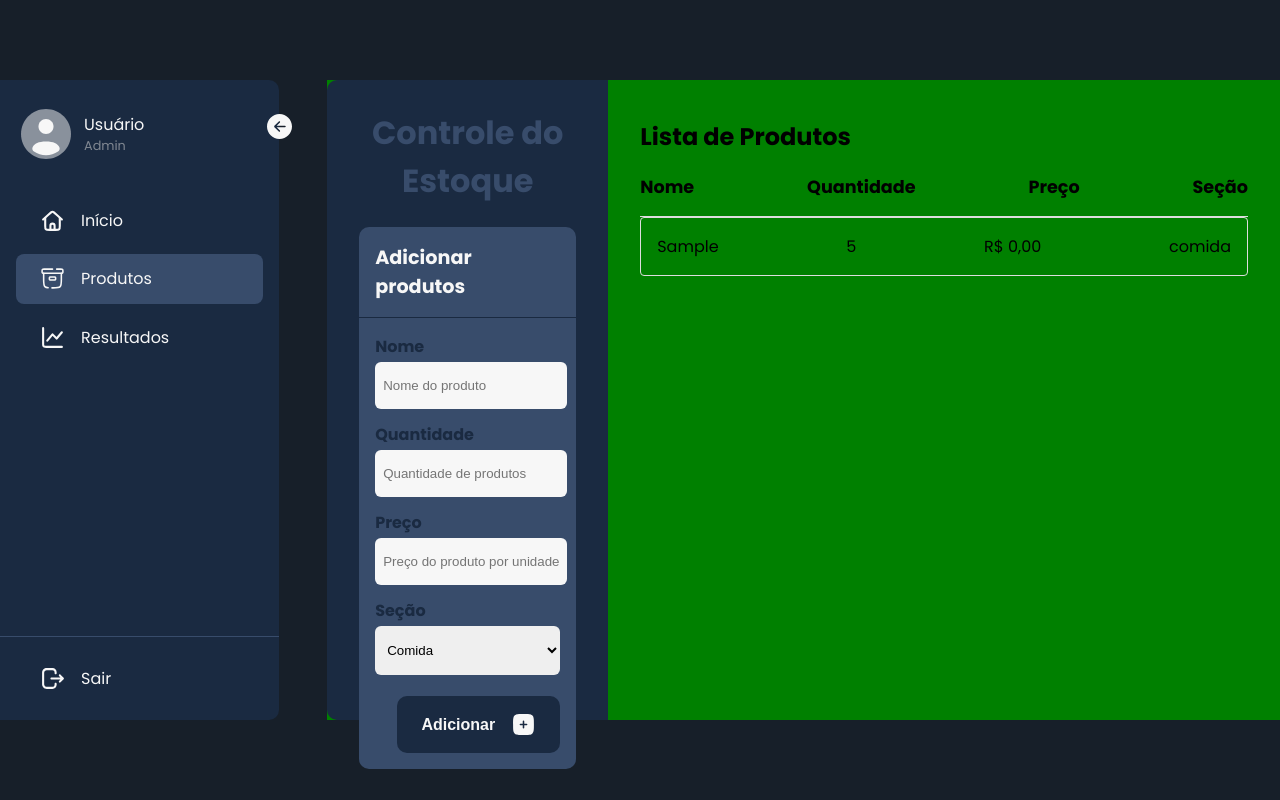
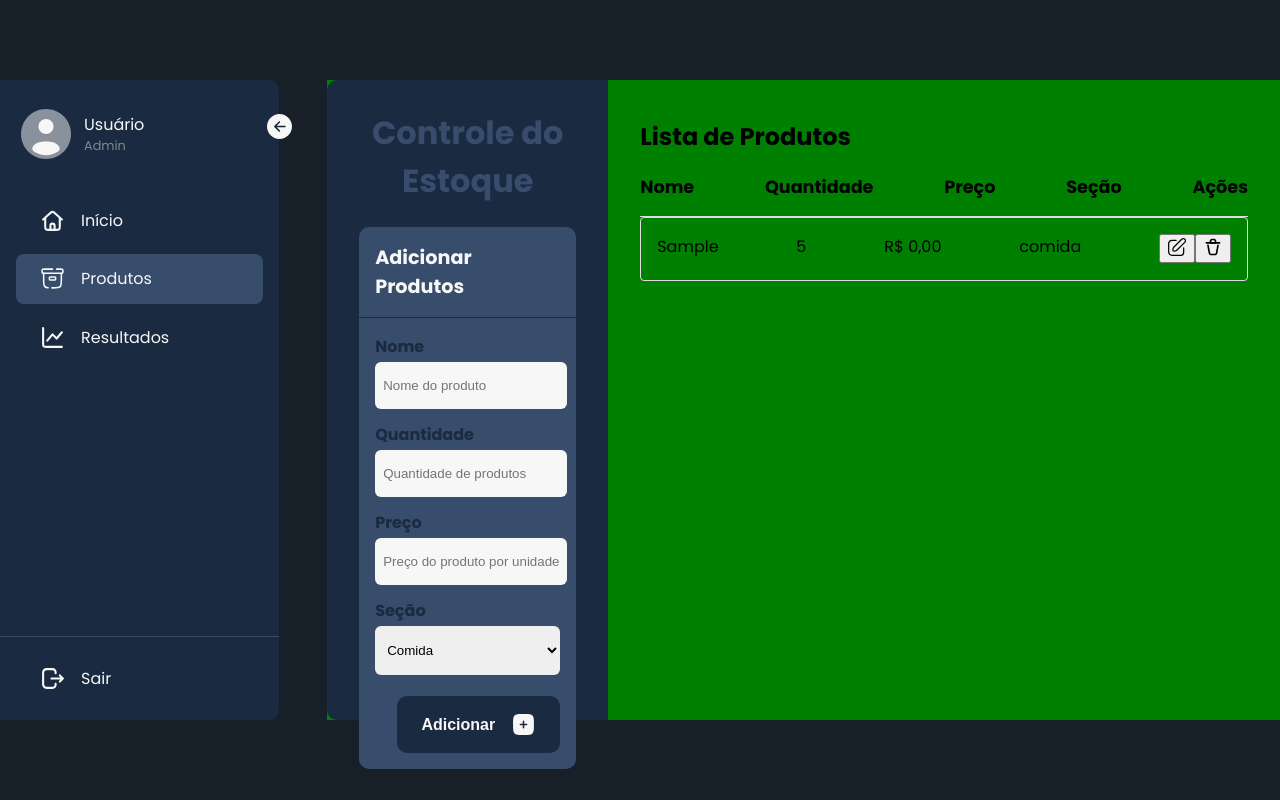
Before and after one commit to goncalvespedrogom/Controle-De-Estoque, a Next.js app: page /products in a window 1280 px wide. Both pictures are taken after typing "Sample", "5", "Sample" into the empty fields and a click on the button "Adicionar". Built offline with nearby package versions, Linux system fonts and the light colour scheme.

Commit message:
Btns de remover e editar produto

```diff
--- a/src/app/products/page.tsx
+++ b/src/app/products/page.tsx
@@ -4,6 +4,8 @@ import React, { useState } from 'react';
 import Image from 'next/image';
 import styles from '@/styles/products.module.css';
 import Add from '@/assets/add.svg';
+import EditIcon from '@/assets/edit.svg'; // Ícone de editar
+import TrashIcon from '@/assets/trash.svg'; // Ícone de remover
 
 const Products = () => {
   const [products, setProducts] = useState<any[]>([]);
@@ -14,7 +16,8 @@ const Products = () => {
     category: 'comida',
   });
 
-  // Função para formatar o preço como moeda brasileira
+  const [editingProductId, setEditingProductId] = useState<number | null>(null);
+
   const formatPrice = (value: number) => {
     return value.toLocaleString('pt-BR', {
       style: 'currency',
@@ -22,40 +25,46 @@ const Products = () => {
     });
   };
 
-  // Função para converter o valor do input para número corretamente
   const parsePrice = (value: string): number => {
-    // Substituir vírgula por ponto e converter para número
     return parseFloat(value.replace(',', '.').replace(/[^\d.]/g, '')) || 0;
   };
 
   const handleChange = (e: React.ChangeEvent<HTMLInputElement | HTMLSelectElement>) => {
     const { name, value } = e.target;
 
-    if (name === 'price') {
-      setFormData((prevState) => ({
-        ...prevState,
-        price: value, // Mantém a vírgula para exibição correta no input
-      }));
-    } else {
     setFormData((prevState) => ({
       ...prevState,
       [name]: value,
     }));
-    }
   };
 
   const handleSubmit = (e: React.FormEvent) => {
     e.preventDefault();
 
+    const newPrice = parsePrice(formData.price);
+    const newQuantity = parseInt(formData.quantity);
+
+    if (editingProductId !== null) {
+      const updatedProducts = products.map((product) =>
+        product.id === editingProductId
+          ? {
+              ...product,
+              productName: formData.productName,
+              quantity: newQuantity,
+              price: newPrice,
+              category: formData.category,
+            }
+          : product
+      );
+
+      setProducts(updatedProducts);
+      setEditingProductId(null);
+    } else {
       const existingProduct = products.find(
         (product) => product.productName === formData.productName
       );
 
-    const newPrice = parsePrice(formData.price);
-    const newQuantity = parseInt(formData.quantity);
-
       if (existingProduct) {
-      // Atualiza a média do preço e soma as quantidades
         const updatedProducts = products.map((product) =>
           product.productName === formData.productName
             ? {
@@ -68,25 +77,38 @@ const Products = () => {
 
         setProducts(updatedProducts);
       } else {
-      // Adiciona um novo produto
         setProducts((prevProducts) => [
           ...prevProducts,
           {
             ...formData,
             id: Date.now(),
-          price: newPrice, // Converte para número antes de salvar
+            price: newPrice,
             quantity: newQuantity,
           },
         ]);
       }
+    }
 
-    // Resetando o formulário
     setFormData({
       productName: '',
       quantity: '',
       price: '',
       category: 'comida',
     });
+  };
+
+  const handleEdit = (product: any) => {
+    setEditingProductId(product.id);
+    setFormData({
+      productName: product.productName,
+      quantity: product.quantity.toString(),
+      price: product.price.toString().replace('.', ','),
+      category: product.category,
+    });
+  };
+
+  const handleRemove = (productId: number) => {
+    setProducts(products.filter((product) => product.id !== productId));
   };
 
   return (
@@ -98,7 +120,7 @@ const Products = () => {
 
         <form onSubmit={handleSubmit} className={styles['form-box']}>
           <div className={styles['form-title']}>
-            <h2>Adicionar produtos</h2>
+            <h2>{editingProductId ? 'Editar Produto' : 'Adicionar Produtos'}</h2>
           </div>
 
           <div className={styles['form-group']}>
@@ -110,6 +132,7 @@ const Products = () => {
               value={formData.productName}
               onChange={handleChange}
               placeholder="Nome do produto"
+              disabled={editingProductId !== null}
             />
           </div>
 
@@ -156,7 +179,7 @@ const Products = () => {
 
           <div className={styles['form-btn']}>
             <button type="submit">
-              <span>Adicionar</span>
+              <span>{editingProductId ? 'Salvar' : 'Adicionar'}</span>
               <Image
                 src={Add}
                 alt="Ícone do botão de adicionar"
@@ -175,6 +198,7 @@ const Products = () => {
           <span>Quantidade</span>
           <span>Preço</span>
           <span>Seção</span>
+          <span>Ações</span>
         </div>
         {products.map((product) => (
           <div key={product.id} className={styles['product-item']}>
@@ -182,6 +206,14 @@ const Products = () => {
             <span>{product.quantity}</span>
             <span>{formatPrice(product.price)}</span>
             <span>{product.category}</span>
+            <div className={styles['actions']}>
+              <button onClick={() => handleEdit(product)}>
+                <Image src={EditIcon} alt="Editar" width={20} height={20} />
+              </button>
+              <button onClick={() => handleRemove(product.id)}>
+                <Image src={TrashIcon} alt="Remover" width={20} height={20} />
+              </button>
+            </div>
           </div>
         ))}
       </div>
```
Also changed, not shown: src/assets/edit.svg (added), src/assets/trash.svg (added). Lines whose indentation alone changed are shown as unchanged.
